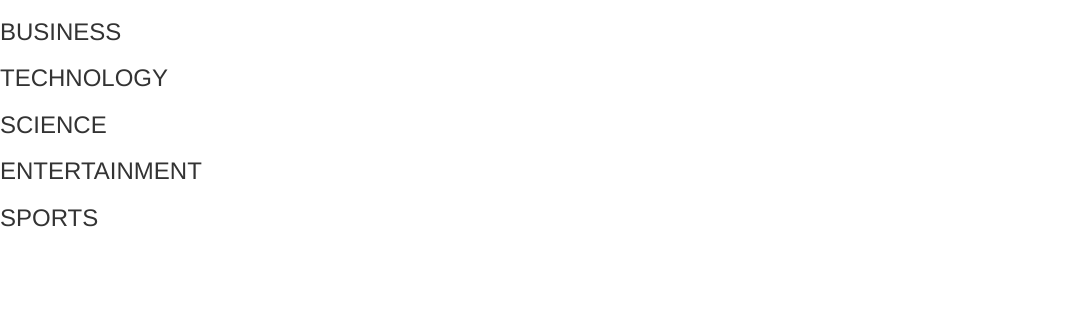
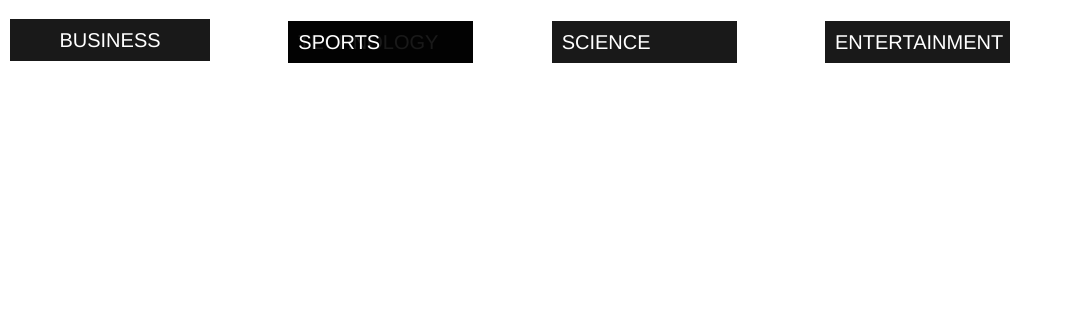
Before and after one commit to Geerocktricks/Nairobi_streets_Journal, a Flask app: template app/templates/index.html in a window 1280 px wide. Shown: the part 473-800 px from the top of the page, without its empty margins (0-1073 px from the left). Run offline with Flask 2, Linux system fonts and the light colour scheme; the template is opened without the code that fills it, so the values that code supplies are empty; some libraries are stand-ins or nearby versions.

Commit message:
This commit styles the h3's in the index page

```diff
--- a/app/templates/index.html
+++ b/app/templates/index.html
@@ -69,30 +69,35 @@
 
 
 
+
+    <div class="container">
+        <div class="row col-md-12">
             <!-- business_source section  -->
-    <h3>BUSINESS</h3>
+            <h3 style="background-color: rgba(0,0,0,.9); color: #ffff ; width:200px ;  text-align: center; font-size: 20px;padding: 10px ; margin-left: -60px">BUSINESS</h3>
             <ul>
                 {{ macro.displaySourceList(business) }}
             </ul>
             <!-- technology_source section  -->
-    <h3>TECHNOLOGY</h3>
+            <h3 style="background-color: rgba(0,0,0,.9); color: #ffff ; font-size: 20px; padding: 10px ; margin-top: -50px" class="col-md-2">TECHNOLOGY</h3>
             <ul>
                 {{ macro.displaySourceList(technology) }}
             </ul>
             <!-- science_source section -->
-    <h3>SCIENCE</h3>
+            <h3 style="background-color: rgba(0,0,0,.9); color: #ffff ; font-size: 20px; padding: 10px ; margin-top: -50px ; margin-left: -100px" class="col-md-2">SCIENCE</h3>
             <ul>
                 {{ macro.displaySourceList(science) }}
             </ul>
             <!-- entertainment_source section -->
-    <h3>ENTERTAINMENT</h3>
+            <h3 style="background-color: rgba(0,0,0,.9); color: #ffff ; font-size: 20px; padding: 10px ; margin-top: -50px ; margin-left: -90px " class="col-md-2">ENTERTAINMENT</h3>
             <ul>
                 {{ macro.displaySourceList(entertainment) }}
             </ul>
             <!-- sports_source section  -->
-    <h3> SPORTS</h3>
+            <h3 style="background-color: rgba(0,0,0,.9); color: #ffff ; font-size: 20px; padding: 10px ; margin-right: -1000px; margin-top: -52px ; " class="col-md-2"> SPORTS</h3>
              <ul>
                 {{ macro.displaySourceList(sports) }}
             </ul>
+        </div>
+    </div>
     {% endblock %}
 </body>
--- a/app/templates/macros.html
+++ b/app/templates/macros.html
@@ -1,7 +1,7 @@
 {% macro displaySourceList(source_list) %}
     <div class="col-xs-12 col-sm-4 col-md-2 col-lg-2 source-card">
         {% for source in source_list %}
-            <div class="panel bg-info">
+            <div>
                 <li><a href="/source/{{source.id}}">{{ source.name}}</a></li>
                 <li>{{ source.description }}</li>
             </div>
```
Lines whose indentation alone changed are shown as unchanged.
